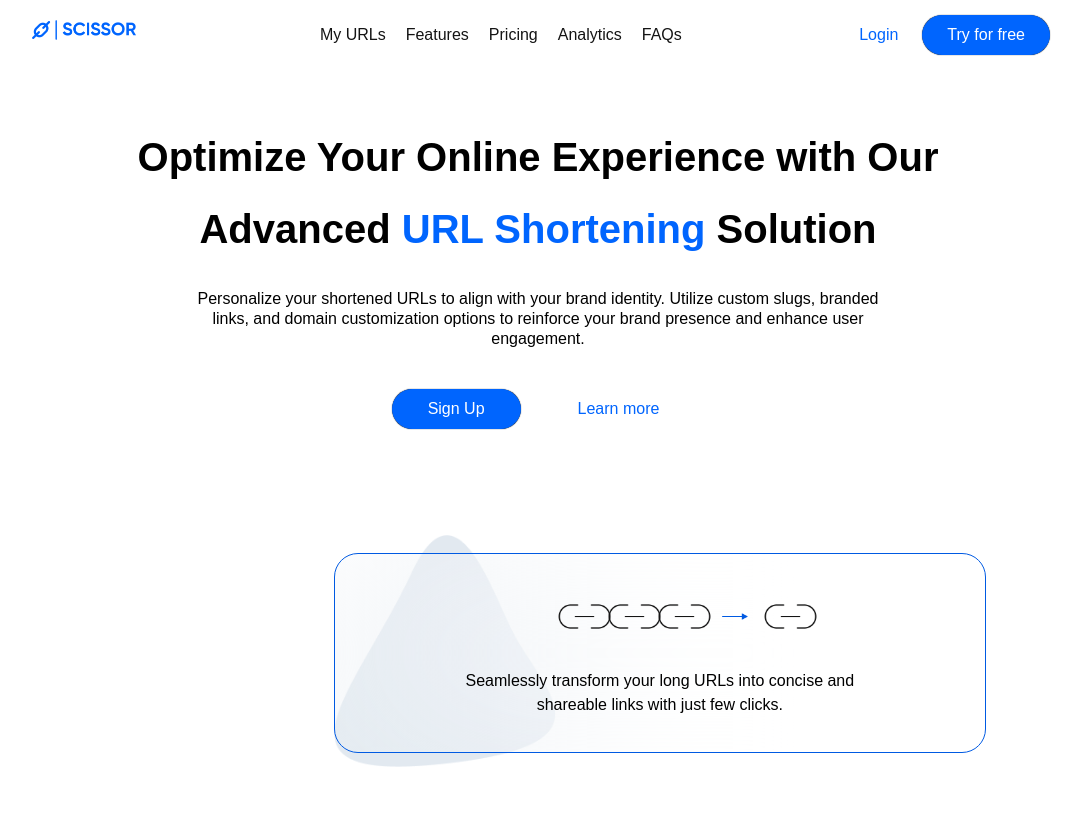
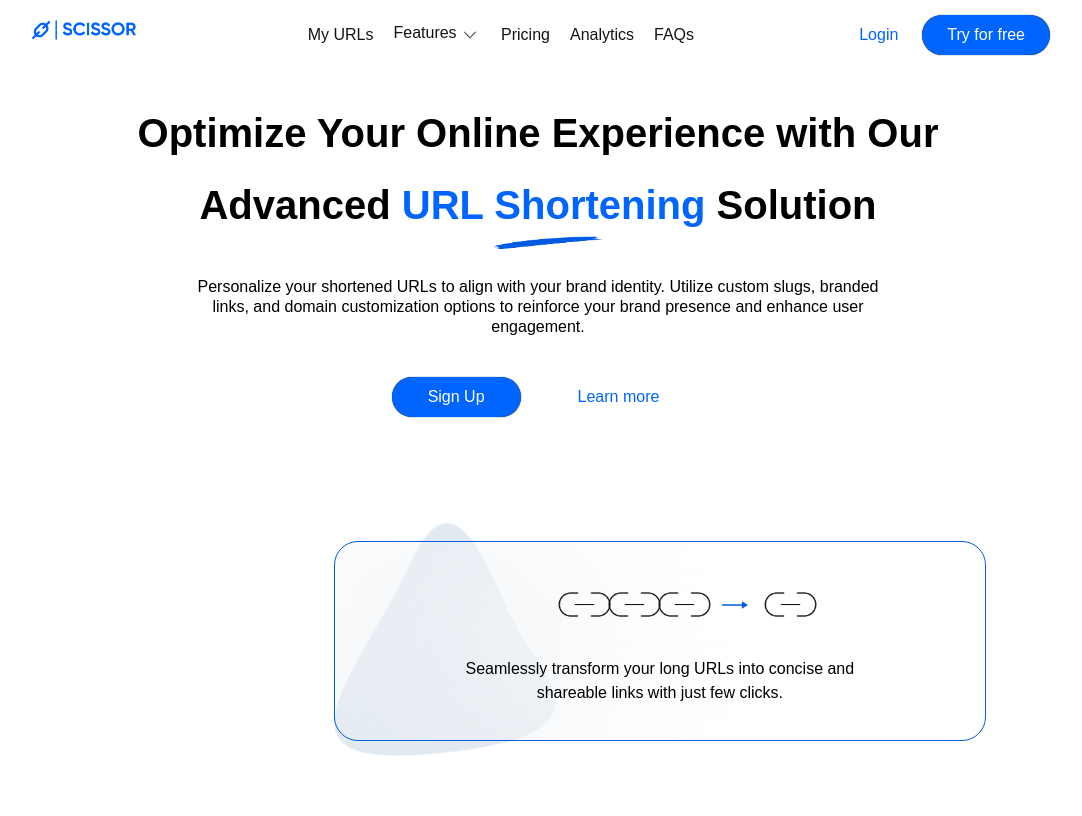
Before and after one commit to Otavie/AltSchool-First-Semester-Design, a plain HTML site: page index.html in a window 1280 px wide. Shown: the top 816 px of the page, without its empty margins (102-1184 px from the left). Drawn offline with Linux system fonts and the light colour scheme; a web font is replaced by a local one.

Commit message:
Adds image for chevron and blue strike

```diff
--- a/hero.scss
+++ b/hero.scss
@@ -204,7 +204,6 @@ button{
     text-align: center;
     font-size: 2rem;
     line-height: 3rem;
-    margin: 1.5rem 0;
 }
 
 .upper-section-write-up p{
@@ -214,6 +213,22 @@ button{
     line-height: 1.5;
 }
 
+.blue-strike-container{
+    margin-top: -0.35rem;
+    width: 100%;
+    display: flex;
+    justify-content: center;
+    margin-bottom: 1.5rem;
+    margin-left: 10px;
+}
+
+.blue-strike{
+    width: 110px;
+}
+
+.blue-strike img{
+    width: 100%;
+}
 
 .lower-section-content{
     min-height: 40vh;
@@ -430,6 +445,12 @@ input[type="checkbox"]{
                 li a{
                     text-decoration: none;
                     color: var(--color-primary-black);
+                    display: flex;
+
+                    img{
+                        height: 22px;
+                        margin-left: 2px;
+                    }
                 }
             }
 
@@ -460,6 +481,12 @@ input[type="checkbox"]{
 
 @media only screen and (min-width: 890px){
     .header-container{
+        width: 90%;
+    }
+}
+
+@media only screen and (min-width: 1050px){
+    .header-container{
         width: 80%;
     }
 }
--- a/index.html
+++ b/index.html
@@ -27,7 +27,7 @@
                     <nav>
                         <ul>
                             <li><a href="#">My URLs</a></li>
-                            <li><a href="#">Features</a></li>
+                            <li><a href="#">Features <img src="imgs/chevron-down.png" alt="Chevron Down"> </a></li>
                             <li><a href="#">Pricing</a></li>
                             <li><a href="#">Analytics</a></li>
                             <li><a href="#">FAQs</a></li>
@@ -53,6 +53,11 @@
                         <h1>
                             Optimize Your Online Experience with Our Advanced <span class="h1-url-shortening">URL Shortening</span> Solution
                         </h1>
+                        <div class="blue-strike-container">
+                            <div class="blue-strike">
+                                <img src="imgs/blue-strike.png" alt="">
+                            </div>
+                        </div>
                         <p>Personalize your shortened URLs to align with your brand identity. Utilize custom slugs, branded links, and domain customization options to reinforce your brand presence and enhance user engagement.</p>
                     </div>
                     <div class="upper-section-buttons">
```
Also changed, not shown: imgs/blue-strike.png (added), imgs/chevron-down.png (added), styles/hero.css.
